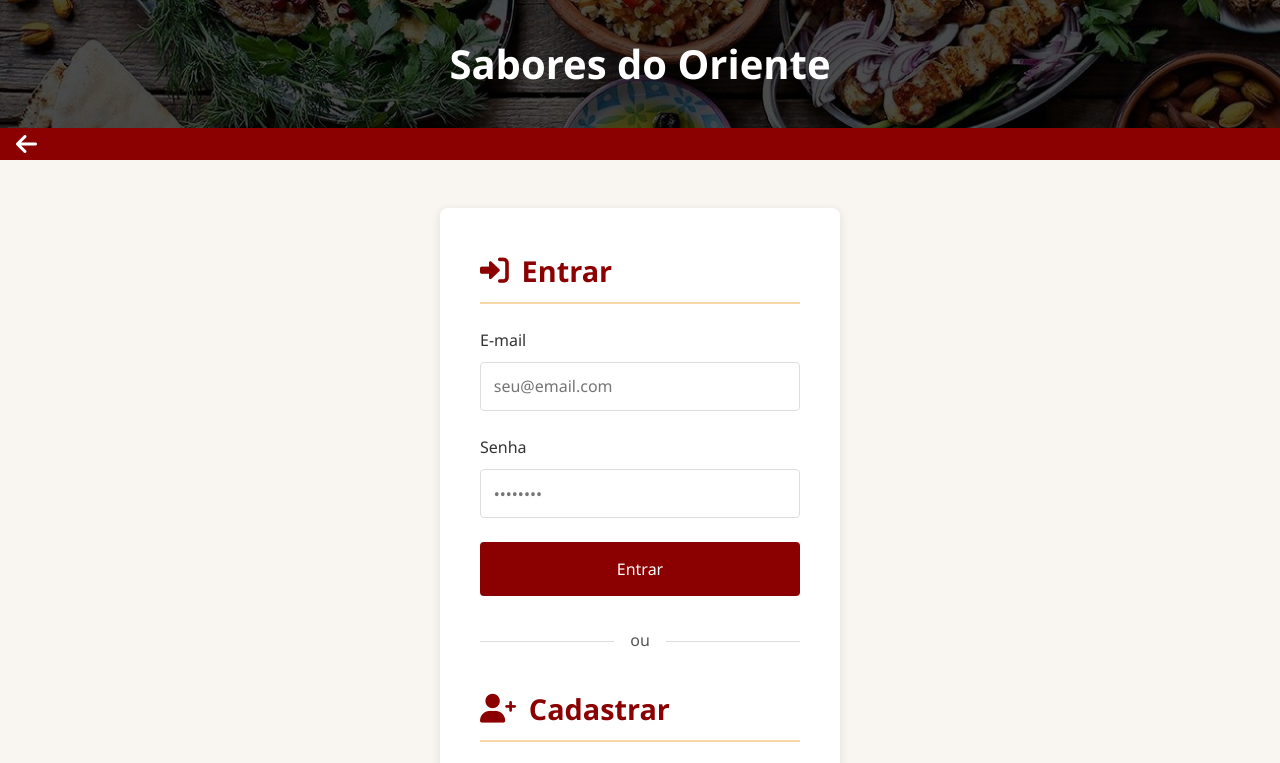
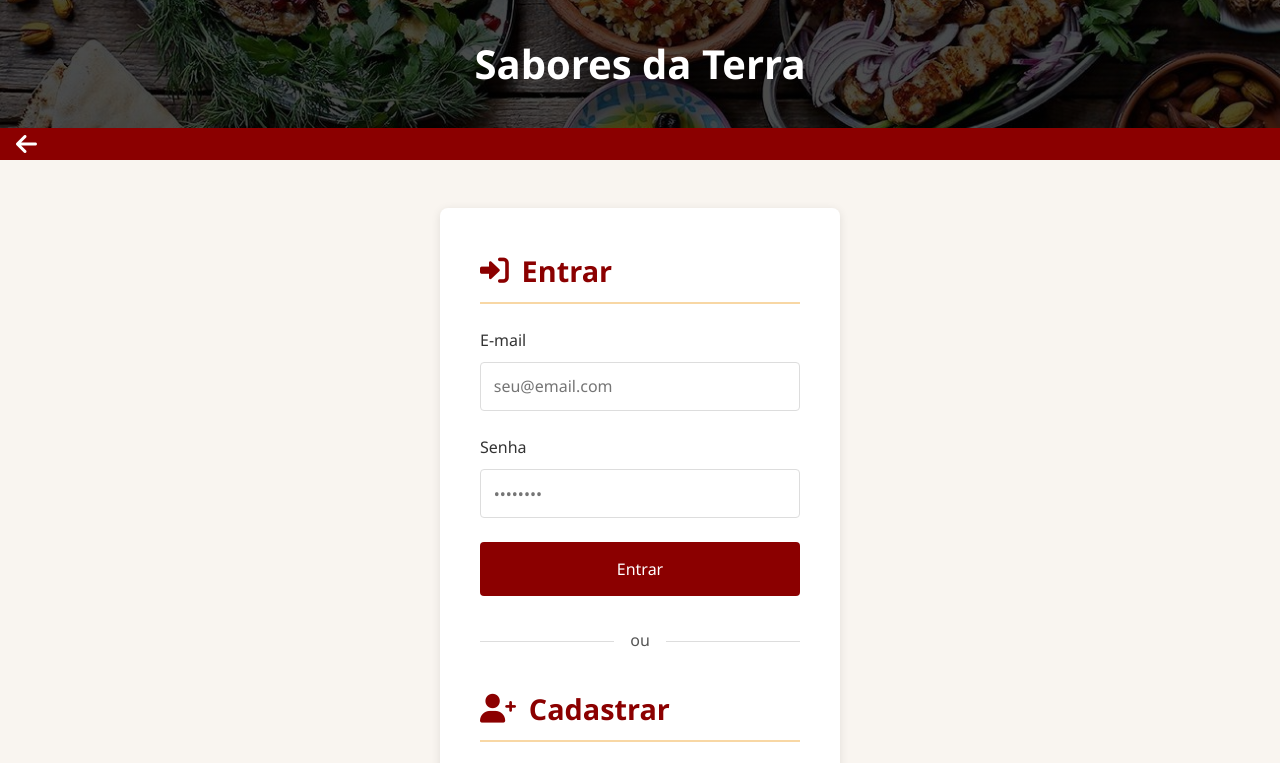
Before and after one commit to GuilhermeJaraujo15/Comida-rabe, a plain HTML site: page formulário.html in a window 1280 px wide. Shown: the top 763 px of the page. Drawn offline with Linux system fonts and the light colour scheme.

Commit message:
comida árabe

```diff
--- a/formulário.html
+++ b/formulário.html
@@ -12,7 +12,7 @@
 
 <body>
     <header>
-        <h1>Sabores do Oriente</h1>
+        <h1>Sabores da Terra</h1>
     </header>
 
     <nav>
```
Also changed, not shown: reserva.html (+1 -1 lines).
